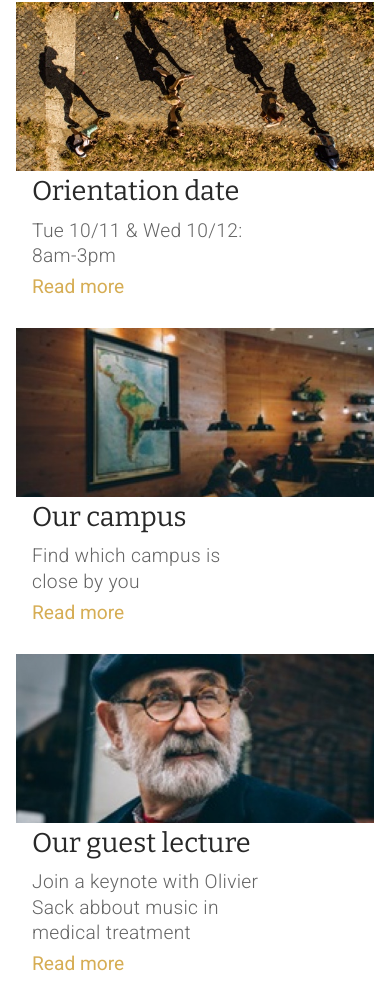
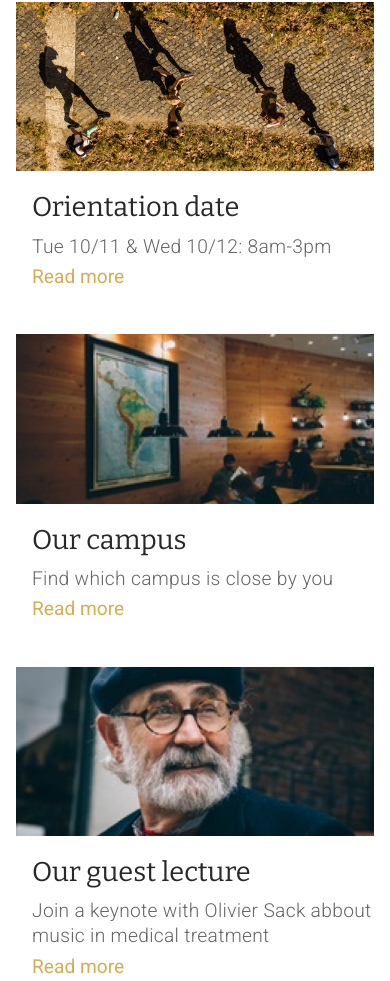
Before and after one commit to RomainLH/colmar_academy, a plain HTML site: page index.html in a window 390 px wide. Shown: the part 780-1761 px from the top of the page. Drawn offline with nearby package versions, Linux system fonts and the light colour scheme.

Commit message:
final with modification content main mobile

```diff
--- a/ressources/css/style.css
+++ b/ressources/css/style.css
@@ -332,6 +332,11 @@ nav a:hover {
     flex-direction: column;
   }
 
+  .container.main .content {
+    width: 100%;
+    margin: 1rem 1rem 1rem 1rem;
+  }
+
   .image {
     width: 100%;
   }
```
